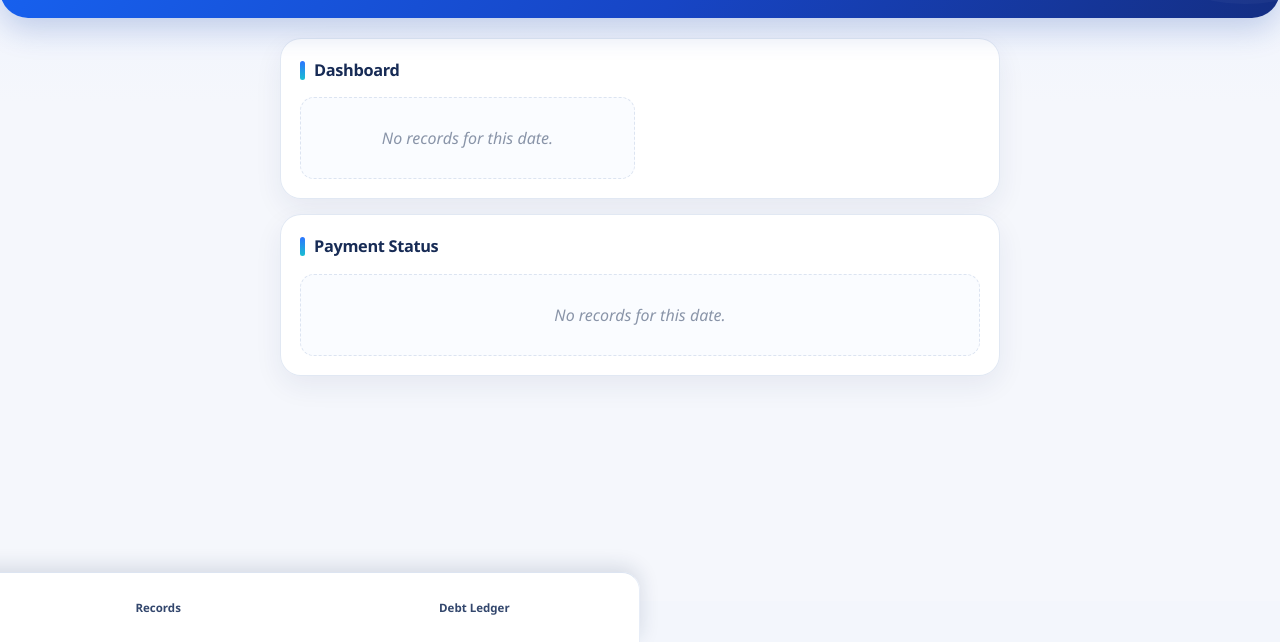
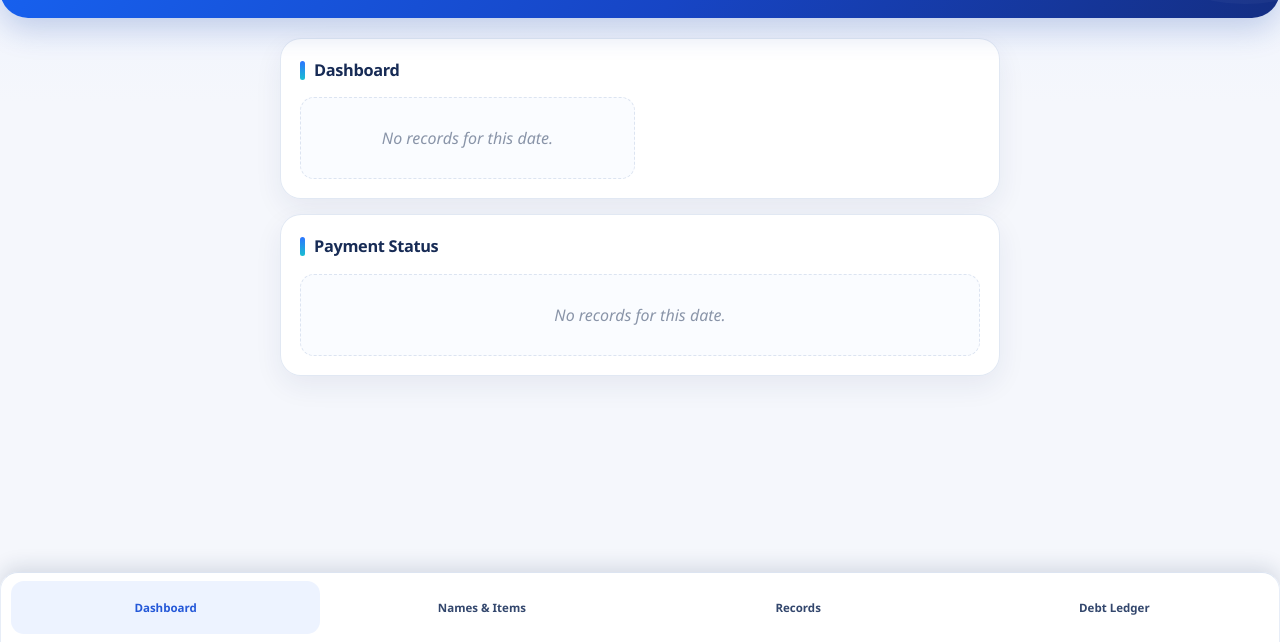
Before and after one commit to tko80/Cargo, a plain HTML site: page CargoRecords/index.html in a window 1280 px wide. Shown: the part 158-800 px from the top of the page. Drawn offline with Linux system fonts and the light colour scheme.

Commit message:
Add files via upload

```diff
--- a/CargoRecords/index.html
+++ b/CargoRecords/index.html
@@ -819,7 +819,8 @@ header { width:100% !important; }
 .tab-navigation {
   position:fixed !important; display:flex !important;
   left:0 !important; right:0 !important; bottom:0 !important;
-  width:100% !important; min-height:70px !important;
+  width:100% !important; transform:none !important; margin-left:0 !important;
+  min-height:70px !important;
   padding:8px 10px calc(8px + env(safe-area-inset-bottom)) !important;
   background:rgba(255,255,255,.98) !important;
   border-top:1px solid #dce4f1 !important;
```
